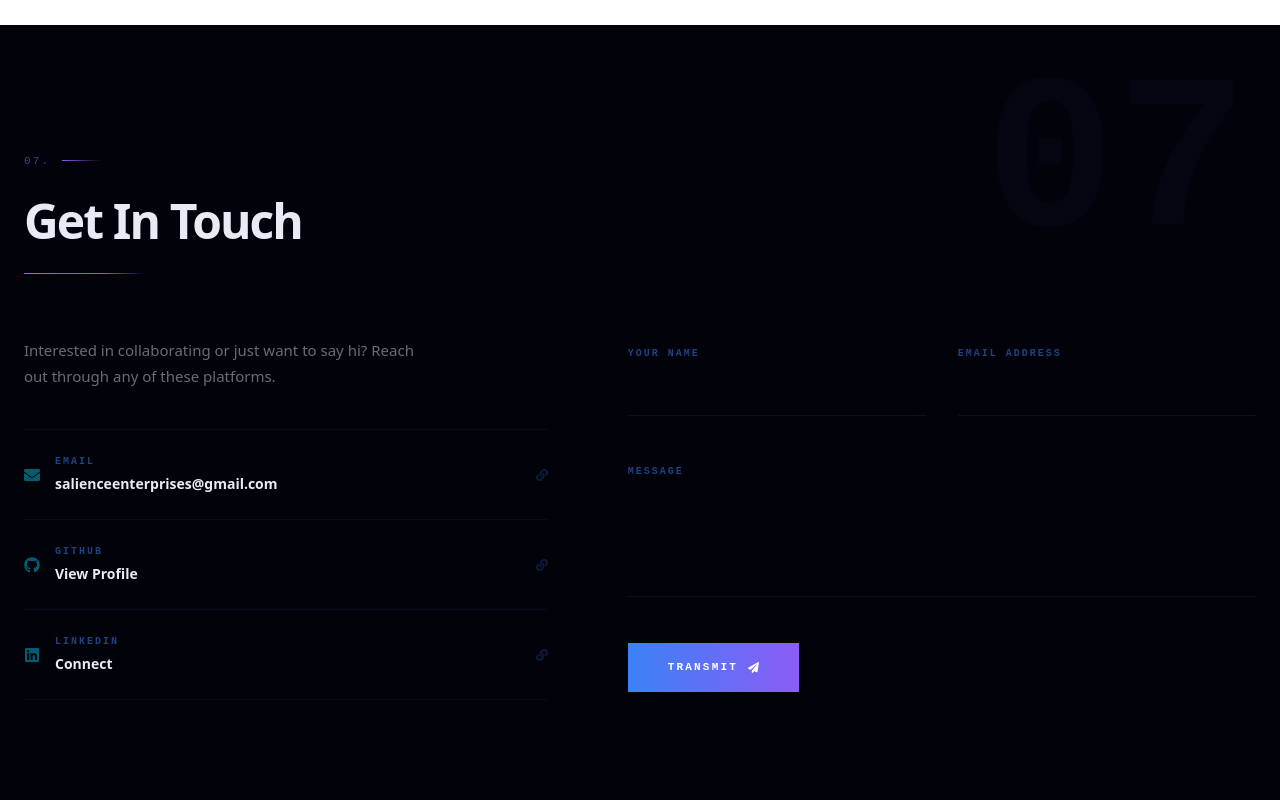
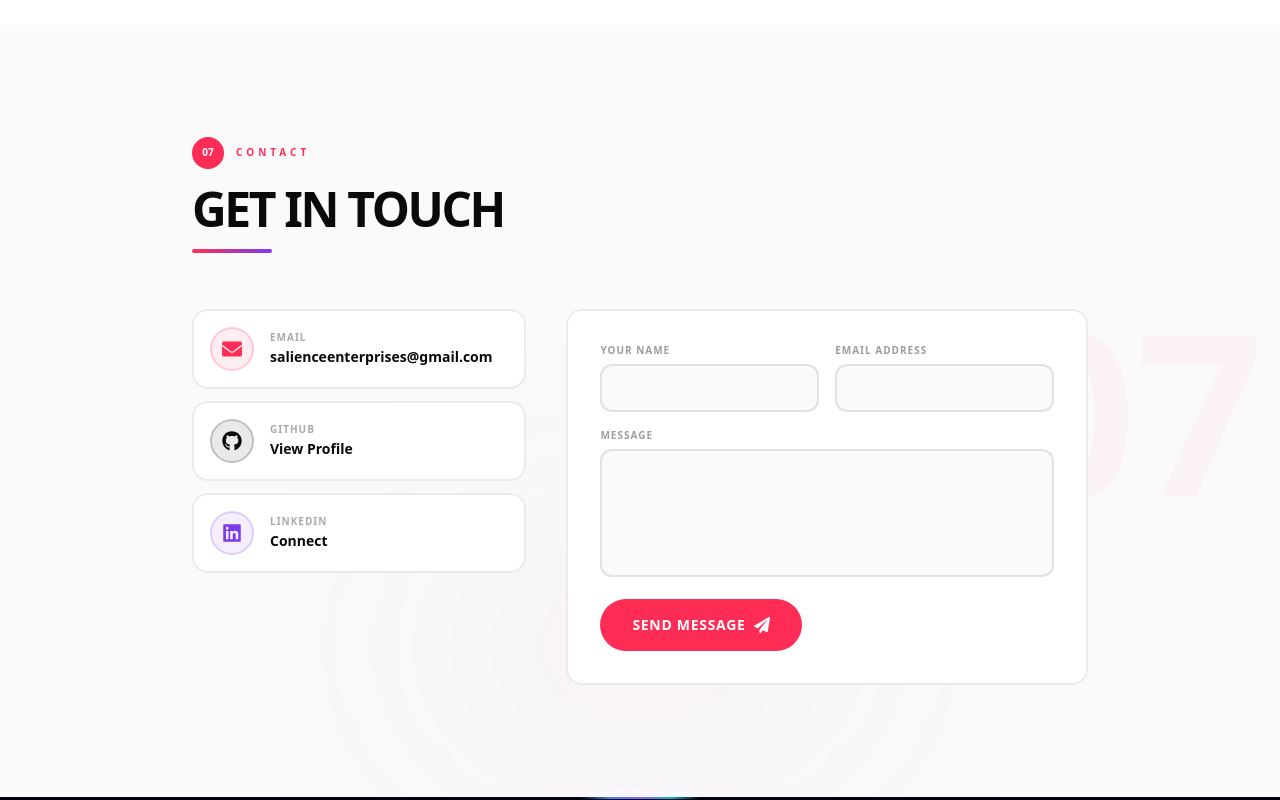
Before and after one commit to salienceenterprises-lab/portfolio-0bd9b, a Next.js app: page /portfolio-0bd9b/ in a window 1280 px wide. Shown: the part 5960-6760 px from the top of the page. Built offline with nearby package versions, Linux system fonts and the light colour scheme.

Commit message:
Update app/components/contact.jsx via Portfolio SaaS

```diff
--- a/app/components/contact.jsx
+++ b/app/components/contact.jsx
@@ -1,7 +1,7 @@
 "use client";
 import { useState } from "react";
 import { motion, AnimatePresence } from "framer-motion";
-import { FaPaperPlane, FaEnvelope, FaGithub, FaLinkedin, FaCheckCircle, FaCircleNotch, FaLink } from "react-icons/fa";
+import { FaPaperPlane, FaEnvelope, FaGithub, FaLinkedin, FaCheckCircle, FaCircleNotch } from "react-icons/fa";
 
 export default function PortfolioContact({ data }) {
   const [formData, setFormData] = useState({ name: "", email: "", message: "" });
@@ -18,134 +18,141 @@ export default function PortfolioContact({ data }) {
       const response = await fetch("https://api.web3forms.com/submit", {
         method: "POST",
         headers: { "Content-Type": "application/json", Accept: "application/json" },
-        body: JSON.stringify({ ...formData, access_key: data.web3forms_key, subject: `Portfolio Message from ${formData.name}` }),
+        body: JSON.stringify({ ...formData, access_key: data.web3forms_key, subject: `New Portfolio Message from ${formData.name}`, from_name: "Portfolio Contact Form", botcheck: "" }),
       });
       const result = await response.json();
-      if (result.success) {
-        setStatus("success");
-        setFormData({ name: "", email: "", message: "" });
-        setTimeout(() => setStatus("idle"), 5000);
-      } else setStatus("error");
+      if (result.success) { setStatus("success"); setFormData({ name: "", email: "", message: "" }); setTimeout(() => setStatus("idle"), 5000); }
+      else setStatus("error");
     } catch { setStatus("error"); }
   };
 
   const contactLinks = [
-    { show: data?.email, icon: FaEnvelope, label: "Email", value: data?.email, href: `mailto:${data?.email}` },
-    { show: data?.github, icon: FaGithub, label: "GitHub", value: "View Profile", href: data?.github },
-    { show: data?.linkedin, icon: FaLinkedin, label: "LinkedIn", value: "Connect", href: data?.linkedin },
-  ].filter((l) => l.show);
+    { show: data?.email, icon: FaEnvelope, label: "Email", value: data?.email, href: `mailto:${data?.email}`, color: "#ff2d55" },
+    { show: data?.github, icon: FaGithub, label: "GitHub", value: "View Profile", href: data?.github, color: "#0a0a0a" },
+    { show: data?.linkedin, icon: FaLinkedin, label: "LinkedIn", value: "Connect", href: data?.linkedin, color: "#7c3aed" },
+  ].filter(l => l.show);
 
   if (!hasForm && contactLinks.length === 0) return null;
 
   return (
-    <section id="contact" style={{ background: "#02030a", padding: "8rem 1.5rem", position: "relative", overflow: "hidden" }}>
-      <style>{`
-        .pp-contact-input {
-          width: 100%; padding: 1rem 0; background: transparent; border: none;
-          border-bottom: 1px solid rgba(59,130,246,0.1); color: #e8eaf6;
-          font-size: 14px; outline: none; transition: all 0.3s;
-        }
-        .pp-contact-input:focus { border-bottom-color: #06b6d4; }
-        .pp-input-label {
-          font-family: monospace; font-size: 10px; font-weight: 700;
-          text-transform: uppercase; letter-spacing: 0.2em; color: rgba(59,130,246,0.5);
-        }
-        .pp-contact-link {
-          display: flex; align-items: center; justify-content: space-between;
-          padding: 1.5rem 0; border-bottom: 1px solid rgba(59,130,246,0.07);
-          text-decoration: none; transition: all 0.3s;
-        }
-        .pp-contact-link:hover { padding-left: 10px; border-bottom-color: rgba(6,182,212,0.3); }
-        .pp-contact-btn {
-          background: linear-gradient(90deg, #3b82f6, #8b5cf6);
-          color: white; border: none; padding: 1rem 2.5rem;
-          font-family: monospace; font-size: 11px; font-weight: 900;
-          text-transform: uppercase; letter-spacing: 0.2em; cursor: pointer;
-          display: inline-flex; align-items: center; gap: 12px;
-        }
-        @media (max-width: 767px) { .pp-outer-grid { display: block !important; } .pp-inner-grid { display: block !important; } }
-      `}</style>
+    <section id="contact" className="relative py-28 px-6 overflow-hidden bg-[#fafafa]">
 
-      {/* Large Background Watermark */}
-      <div style={{ position: "absolute", top: "2rem", right: "2rem", fontFamily: "monospace", fontSize: "220px", fontWeight: 900, lineHeight: 1, color: "rgba(59,130,246,0.03)", pointerEvents: "none", userSelect: "none" }}>07</div>
+      <div className="absolute right-4 top-1/2 -translate-y-1/2 text-[14rem] font-black leading-none select-none pointer-events-none hidden lg:block"
+        style={{ color: "rgba(255,45,85,0.04)", fontVariantNumeric: "tabular-nums" }}>07</div>
 
-      <div style={{ maxWidth: "1280px", margin: "0 auto", position: "relative", zIndex: 1 }}>
-        {/* Header */}
-        <motion.div initial={{ opacity: 0, x: -30 }} whileInView={{ opacity: 1, x: 0 }} viewport={{ once: true }} transition={{ duration: 0.7 }} style={{ marginBottom: "4rem" }}>
-          <div style={{ display: "flex", alignItems: "center", gap: "12px", marginBottom: "1rem" }}>
-            <span style={{ fontFamily: "monospace", fontSize: "11px", color: "rgba(139,92,246,0.6)", letterSpacing: "0.2em" }}>07.</span>
-            <div style={{ width: "40px", height: "1px", background: "linear-gradient(90deg, #8b5cf6, transparent)" }} />
-          </div>
-          <h2 style={{ fontSize: "clamp(2rem, 4vw, 3rem)", fontWeight: 900, letterSpacing: "-0.04em", color: "#e8eaf6", margin: 0 }}>Get In Touch</h2>
-          <div style={{ height: "1px", background: "linear-gradient(90deg, #06b6d4, #8b5cf6, #3b82f6, transparent)", maxWidth: "120px", marginTop: "1rem" }} />
+      {/* Big gradient blob */}
+      <div className="absolute bottom-0 left-1/2 -translate-x-1/2 w-[600px] h-[300px] rounded-full blur-[120px] pointer-events-none"
+        style={{ background: "radial-gradient(ellipse, rgba(255,45,85,0.06) 0%, rgba(124,58,237,0.04) 50%, transparent 70%)" }} />
+
+      <div className="max-w-4xl mx-auto relative z-10">
+
+        <motion.div initial={{ opacity: 0, x: -20 }} whileInView={{ opacity: 1, x: 0 }}
+          viewport={{ once: true }} transition={{ duration: 0.5 }}
+          className={`flex items-center gap-3 mb-4 ${!hasForm ? "justify-center" : ""}`}>
+          <div className="w-8 h-8 rounded-full flex items-center justify-center text-[10px] font-black text-white"
+            style={{ background: "#ff2d55" }}>07</div>
+          <span className="text-[10px] font-black tracking-[0.4em] uppercase" style={{ color: "#ff2d55" }}>Contact</span>
         </motion.div>
 
-        <div style={{ display: "grid", gridTemplateColumns: hasForm ? "1fr 1.2fr" : "1fr", gap: "5rem" }} className="pp-outer-grid">
+        <motion.h2 initial={{ opacity: 0, y: 20 }} whileInView={{ opacity: 1, y: 0 }}
+          viewport={{ once: true }} transition={{ duration: 0.6, delay: 0.05 }}
+          className={`text-4xl sm:text-5xl font-black tracking-tighter mb-4 uppercase leading-none ${!hasForm ? "text-center" : ""}`}
+          style={{ color: "#0a0a0a" }}>
+          Get In Touch
+        </motion.h2>
+        <motion.div initial={{ width: 0 }} whileInView={{ width: 80 }} viewport={{ once: true }}
+          transition={{ duration: 0.7, delay: 0.2 }}
+          className={`h-1 rounded-full mb-14 ${!hasForm ? "mx-auto" : ""}`}
+          style={{ background: "linear-gradient(90deg, #ff2d55, #7c3aed)" }} />
 
-          {/* Contact Links Column */}
-          <motion.div initial={{ opacity: 0, y: 20 }} whileInView={{ opacity: 1, y: 0 }} viewport={{ once: true }} transition={{ duration: 0.5 }}>
-            <p style={{ fontSize: "15px", color: "rgba(232,234,246,0.45)", lineHeight: 1.7, marginBottom: "2.5rem", maxWidth: "400px" }}>
-              Interested in collaborating or just want to say hi? Reach out through any of these platforms.
-            </p>
-            <div style={{ borderTop: "1px solid rgba(59,130,246,0.07)" }}>
-              {contactLinks.map((link, i) => (
-                <a key={i} href={link.href} target="_blank" rel="noopener noreferrer" className="pp-contact-link group">
-                  <div style={{ display: "flex", alignItems: "center", gap: "15px" }}>
-                    <link.icon style={{ color: "rgba(6,182,212,0.5)", fontSize: "16px" }} />
-                    <div>
-                      <span className="pp-input-label" style={{ display: "block", marginBottom: "2px" }}>{link.label}</span>
-                      <span style={{ fontSize: "14px", fontWeight: 700, color: "#e8eaf6" }}>{link.value}</span>
-                    </div>
-                  </div>
-                  <FaLink style={{ fontSize: "12px", color: "rgba(59,130,246,0.2)" }} className="group-hover:text-cyan-400" />
-                </a>
-              ))}
-            </div>
+        <div className={`grid gap-10 ${hasForm ? "grid-cols-1 lg:grid-cols-5" : "grid-cols-1 max-w-md mx-auto"}`}>
+
+          {/* Links */}
+          <motion.div initial={{ opacity: 0, x: hasForm ? -40 : 0 }} whileInView={{ opacity: 1, x: 0 }}
+            viewport={{ once: true }} transition={{ type: "spring", stiffness: 100, damping: 20 }}
+            className={`${hasForm ? "lg:col-span-2" : ""} space-y-3`}>
+            {contactLinks.map((link, i) => (
+              <motion.a key={i} href={link.href} target="_blank" rel="noopener noreferrer"
+                whileHover={{ x: 5 }}
+                className="group flex items-center gap-4 p-4 rounded-2xl border-2 bg-white transition-all duration-300 hover:shadow-lg"
+                style={{ borderColor: "rgba(10,10,10,0.08)" }}
+                onMouseEnter={(e) => (e.currentTarget.style.borderColor = link.color)}
+                onMouseLeave={(e) => (e.currentTarget.style.borderColor = "rgba(10,10,10,0.08)")}>
+                <div className="w-11 h-11 rounded-full flex items-center justify-center flex-shrink-0 transition-transform duration-300 group-hover:scale-110"
+                  style={{ background: `${link.color}15`, border: `2px solid ${link.color}30` }}>
+                  <link.icon className="w-5 h-5" style={{ color: link.color }} />
+                </div>
+                <div>
+                  <p className="text-[10px] font-black uppercase tracking-widest mb-0.5" style={{ color: "rgba(10,10,10,0.35)" }}>
+                    {link.label}
+                  </p>
+                  <p className="text-sm font-black" style={{ color: "#0a0a0a" }}>{link.value}</p>
+                </div>
+              </motion.a>
+            ))}
           </motion.div>
 
-          {/* Form Column */}
+          {/* Form */}
           {hasForm && (
-            <motion.div initial={{ opacity: 0, y: 20 }} whileInView={{ opacity: 1, y: 0 }} viewport={{ once: true }} transition={{ duration: 0.5, delay: 0.2 }}>
-              <form onSubmit={handleSubmit} style={{ display: "flex", flexDirection: "column", gap: "2.5rem" }}>
-                <div style={{ display: "grid", gridTemplateColumns: "1fr 1fr", gap: "2rem" }} className="pp-inner-grid">
-                  <div>
-                    <label className="pp-input-label">Your Name</label>
-                    <input name="name" type="text" value={formData.name} onChange={handleChange} required className="pp-contact-input" />
+            <motion.div initial={{ opacity: 0, scale: 0.96 }} whileInView={{ opacity: 1, scale: 1 }}
+              viewport={{ once: true }} transition={{ type: "spring", stiffness: 100, damping: 20, delay: 0.15 }}
+              className="lg:col-span-3">
+              <div className="bg-white rounded-2xl border-2 p-8" style={{ borderColor: "rgba(10,10,10,0.08)" }}>
+                <form onSubmit={handleSubmit} className="space-y-4">
+                  <div className="grid grid-cols-1 sm:grid-cols-2 gap-4">
+                    {["name", "email"].map((field) => (
+                      <div key={field}>
+                        <label className="block text-[10px] font-black uppercase tracking-widest mb-1.5" style={{ color: "rgba(10,10,10,0.4)" }}>
+                          {field === "name" ? "Your Name" : "Email Address"}
+                        </label>
+                        <input name={field} type={field === "email" ? "email" : "text"}
+                          value={formData[field]} onChange={handleChange} required
+                          className="w-full px-4 py-3 rounded-xl border-2 text-sm outline-none transition-all bg-[#fafafa]"
+                          style={{ borderColor: "rgba(10,10,10,0.1)", color: "#0a0a0a" }}
+                          onFocus={(e) => (e.target.style.borderColor = "#ff2d55")}
+                          onBlur={(e) => (e.target.style.borderColor = "rgba(10,10,10,0.1)")} />
+                      </div>
+                    ))}
                   </div>
                   <div>
-                    <label className="pp-input-label">Email Address</label>
-                    <input name="email" type="email" value={formData.email} onChange={handleChange} required className="pp-contact-input" />
+                    <label className="block text-[10px] font-black uppercase tracking-widest mb-1.5" style={{ color: "rgba(10,10,10,0.4)" }}>
+                      Message
+                    </label>
+                    <textarea name="message" value={formData.message} onChange={handleChange} required rows={5}
+                      className="w-full px-4 py-3 rounded-xl border-2 text-sm outline-none transition-all resize-none bg-[#fafafa]"
+                      style={{ borderColor: "rgba(10,10,10,0.1)", color: "#0a0a0a" }}
+                      onFocus={(e) => (e.target.style.borderColor = "#ff2d55")}
+                      onBlur={(e) => (e.target.style.borderColor = "rgba(10,10,10,0.1)")} />
                   </div>
-                </div>
-                <div>
-                  <label className="pp-input-label">Message</label>
-                  <textarea name="message" value={formData.message} onChange={handleChange} required rows={4} className="pp-contact-input" style={{ resize: "none" }} />
-                </div>
-
-                <div style={{ display: "flex", alignItems: "center", gap: "20px" }}>
-                  <motion.button type="submit" disabled={status === "loading" || status === "success"} className="pp-contact-btn" whileHover={{ x: 5 }} whileTap={{ scale: 0.98 }}>
+                  <motion.button type="submit"
+                    disabled={status === "loading" || status === "success"}
+                    whileHover={{ scale: 1.02, boxShadow: "0 8px 30px rgba(255,45,85,0.3)" }}
+                    whileTap={{ scale: 0.98 }}
+                    className="inline-flex items-center gap-3 px-8 py-4 rounded-full text-sm font-black uppercase tracking-wider text-white transition-all"
+                    style={{ background: status === "success" ? "#10b981" : "#ff2d55" }}>
                     <AnimatePresence mode="wait">
                       {status === "loading" ? (
-                        <motion.span key="l" initial={{ opacity: 0 }} animate={{ opacity: 1 }} style={{ display: "flex", alignItems: "center", gap: "10px" }}>
-                          <FaCircleNotch className="animate-spin" /> Sending...
+                        <motion.span key="loading" initial={{ opacity: 0 }} animate={{ opacity: 1 }}
+                          className="flex items-center gap-2">
+                          <FaCircleNotch className="w-4 h-4 animate-spin" /> Sending...
                         </motion.span>
                       ) : status === "success" ? (
-                        <motion.span key="s" initial={{ opacity: 0 }} animate={{ opacity: 1 }} style={{ display: "flex", alignItems: "center", gap: "10px" }}>
-                          <FaCheckCircle /> Message Sent
+                        <motion.span key="success" initial={{ y: 10, opacity: 0 }} animate={{ y: 0, opacity: 1 }}
+                          className="flex items-center gap-2">
+                          <FaCheckCircle className="w-4 h-4" /> Sent!
                         </motion.span>
                       ) : (
-                        <motion.span key="i" initial={{ opacity: 0 }} animate={{ opacity: 1 }} style={{ display: "flex", alignItems: "center", gap: "10px" }}>
-                          Transmit <FaPaperPlane />
+                        <motion.span key="idle" initial={{ opacity: 0 }} animate={{ opacity: 1 }}
+                          className="flex items-center gap-2">
+                          Send Message <FaPaperPlane className="w-4 h-4" />
                         </motion.span>
                       )}
                     </AnimatePresence>
                   </motion.button>
-                  {status === "error" && <span style={{ color: "#ef4444", fontSize: "11px", fontFamily: "monospace" }}>Error. Try again.</span>}
-                </div>
-              </form>
+                </form>
+              </div>
             </motion.div>
           )}
-
         </div>
       </div>
     </section>
```
